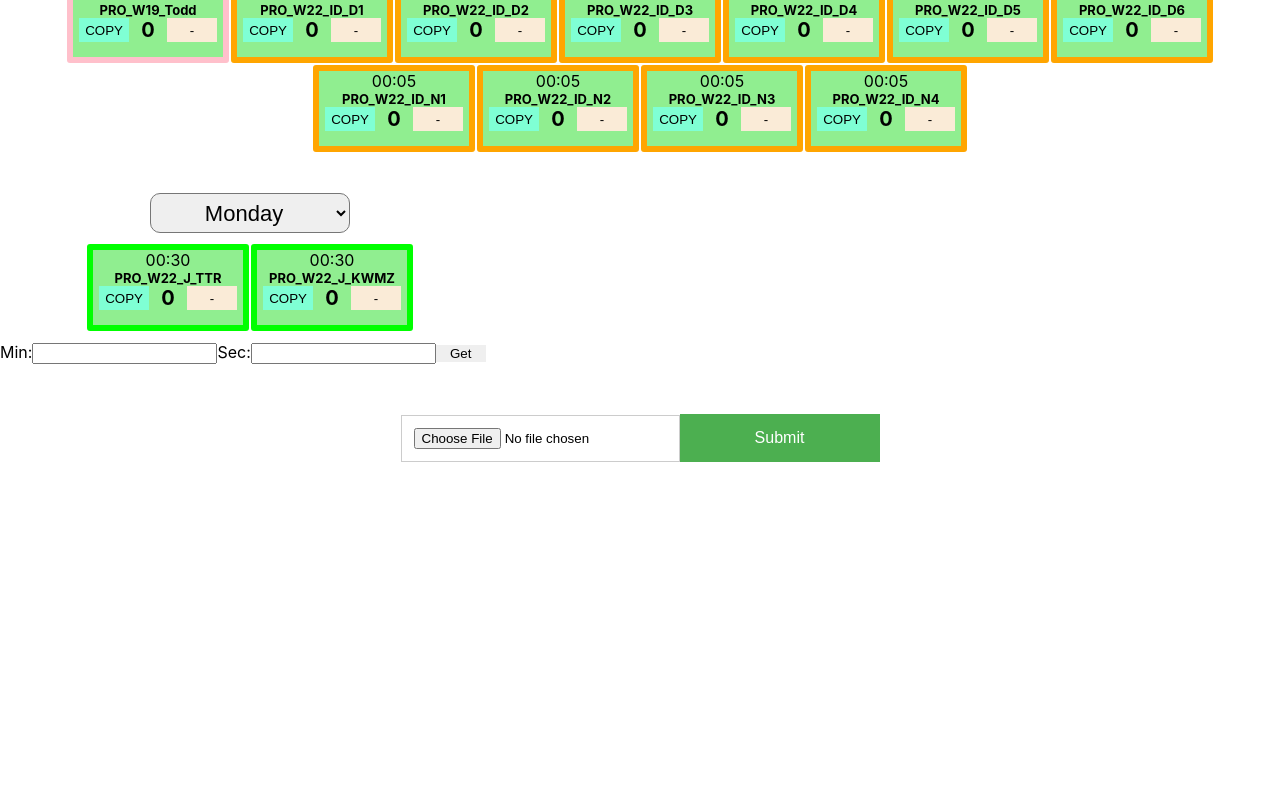
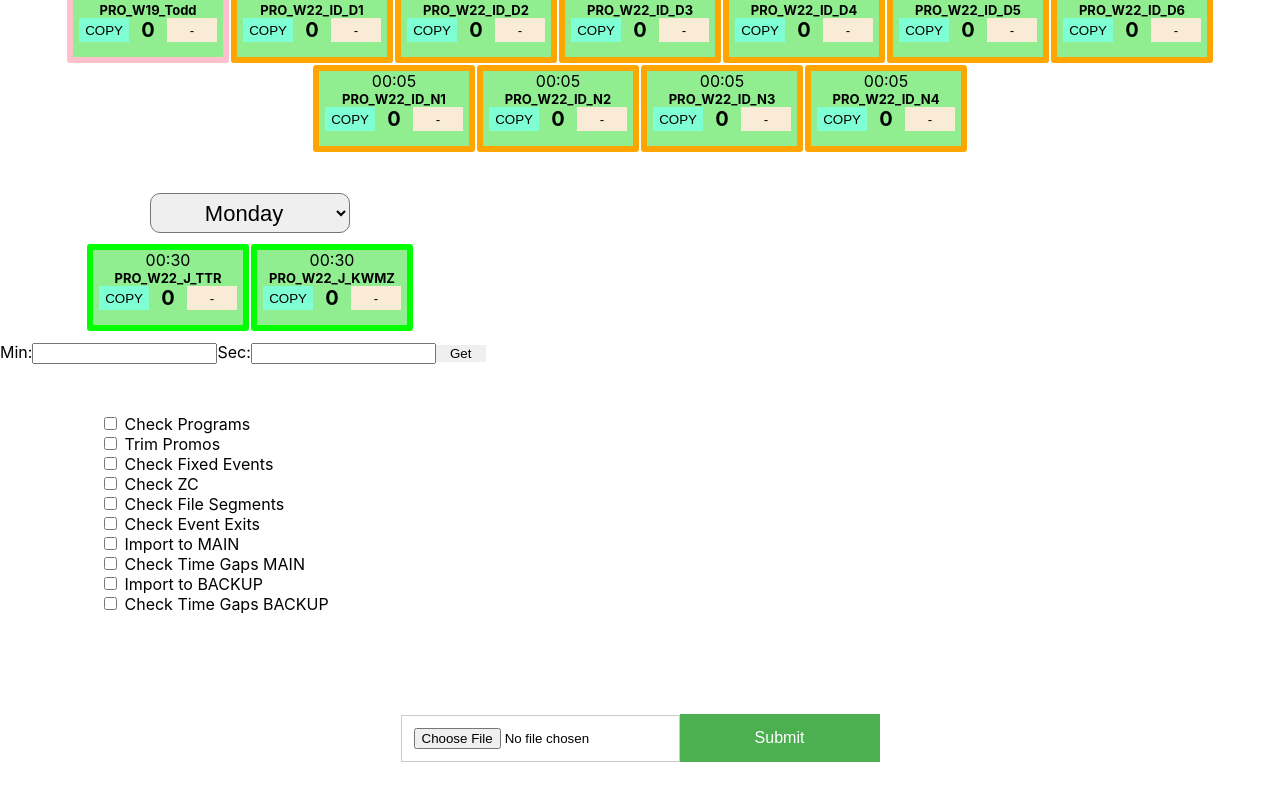
Before and after one commit to NorthWillov/rand-prog, a React (Create React App) app: page / in a window 1280 px wide. Shown: the part 1024-1824 px from the top of the page. Before the commit the page ends 1536 px from the top, so only its background shows below. Built offline with nearby package versions, Linux system fonts and the light colour scheme; the HTML template or start-up script is replaced by a standard one.

Commit message:
Add checks

```diff
--- a/src/App.css
+++ b/src/App.css
@@ -5,6 +5,7 @@
   text-align: center;
   margin: 10px 0 10px;
 }
+
 .programs {
   display: flex;
   justify-content: center;
@@ -18,6 +19,7 @@ h2 {
   padding: 0;
   text-align: center;
 }
+
 .program {
   width: 150px;
   border-radius: 3px;
@@ -41,6 +43,7 @@ span {
 .copy {
   background-color: aquamarine;
 }
+
 .minus {
   background-color: antiquewhite;
 }
@@ -64,6 +67,7 @@ button {
   justify-content: center;
   margin: 40px 0 0 0;
 }
+
 select {
   width: 200px;
   height: 40px;
@@ -94,13 +98,16 @@ tr:nth-child(even) {
   display: flex;
   flex-direction: column;
 }
+
 .xmlUploadForm {
   align-self: center;
   padding: 50px 0;
 }
+
 .xmlUploadBtn {
   width: 200px;
-  background-color: #4caf50; /* Green */
+  background-color: #4caf50;
+  /* Green */
   border: none;
   color: white;
   padding: 15px 32px;
@@ -120,3 +127,7 @@ tr:nth-child(even) {
 .programs_block {
   max-width: 500px;
 }
+
+.walkthrough {
+  margin: 50px 100px;
+}
--- a/src/App.js
+++ b/src/App.js
@@ -6,6 +6,7 @@ import Jutro from "./Jutro";
 import Required from "./Required";
 import XmlForm from "./XmlForm";
 import RandomProgram from "./RandomProgram"
+import Checks from "./Checks";
 
 function App() {
   const [progs, setProgs] = useState(programsDB);
@@ -28,6 +29,7 @@ function App() {
     <div className="rest">
       <Jutro color={"lime"} title={"JUTRO"} progs={progs} setProgs={setProgs} />
       <RandomProgram />
+      <Checks />
       <XmlForm progs={progs} setProgs={setProgs} />
     </div>
   </>
--- /dev/null
+++ b/src/Checks.js
@@ -0,0 +1,30 @@
+import React from "react"
+
+const Checks = () => {
+    return (
+        <form className="walkthrough">
+            <input type="checkbox" id="check1" name="check1" />
+            <label htmlFor="check1"> Check Programs</label><br />
+            <input type="checkbox" id="check2" name="check2" />
+            <label htmlFor="check2"> Trim Promos</label><br />
+            <input type="checkbox" id="check32" name="check32" />
+            <label htmlFor="check32"> Check Fixed Events</label><br />
+            <input type="checkbox" id="check3" name="check3" />
+            <label htmlFor="check3"> Check ZC</label><br />
+            <input type="checkbox" id="check4" name="check4" />
+            <label htmlFor="check4"> Check File Segments</label><br />
+            <input type="checkbox" id="check5" name="check5" />
+            <label htmlFor="check5"> Check Event Exits</label><br />
+            <input type="checkbox" id="check6" name="check6" />
+            <label htmlFor="check6"> Import to MAIN</label><br />
+            <input type="checkbox" id="check62" name="check62" />
+            <label htmlFor="check62"> Check Time Gaps MAIN</label><br />
+            <input type="checkbox" id="check6" name="check6" />
+            <label htmlFor="check6"> Import to BACKUP</label><br />
+            <input type="checkbox" id="check61" name="check61" />
+            <label htmlFor="check61"> Check Time Gaps BACKUP</label><br />
+        </form>
+    )
+}
+
+export default Checks
```
